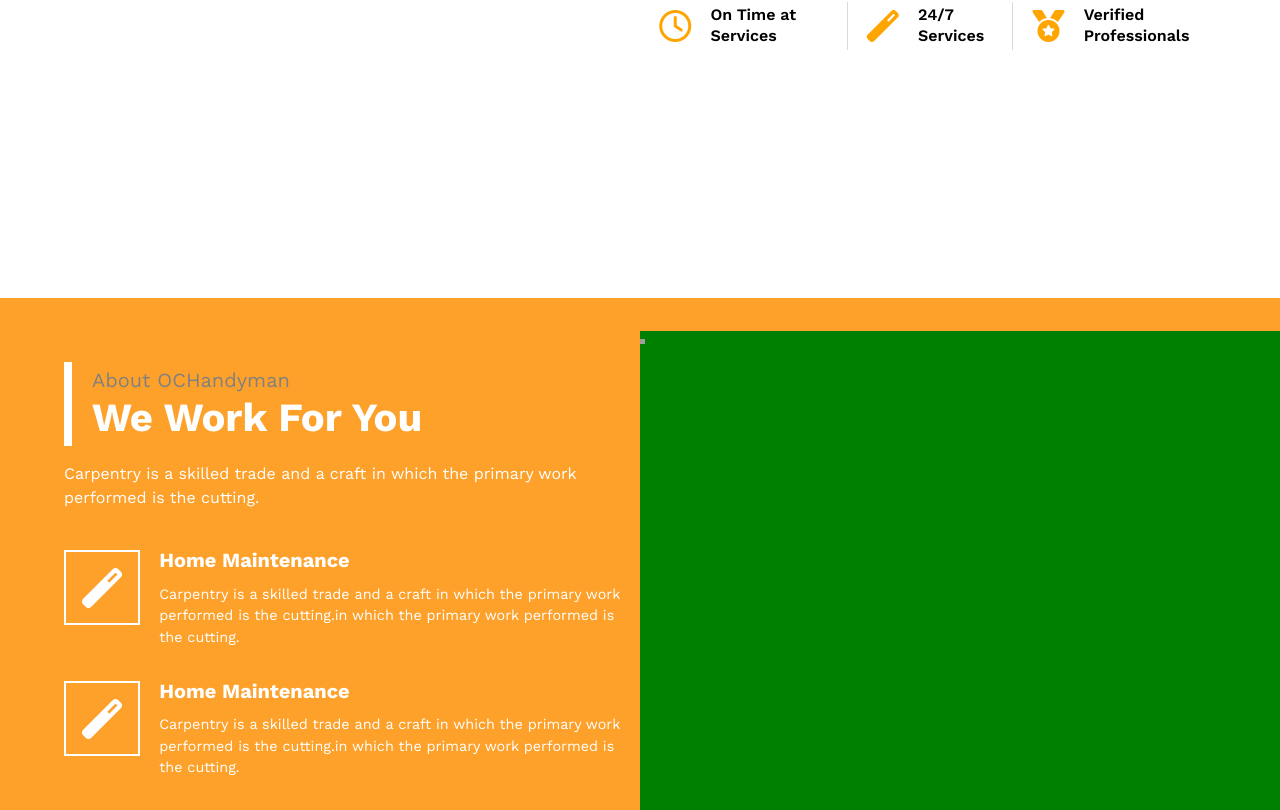
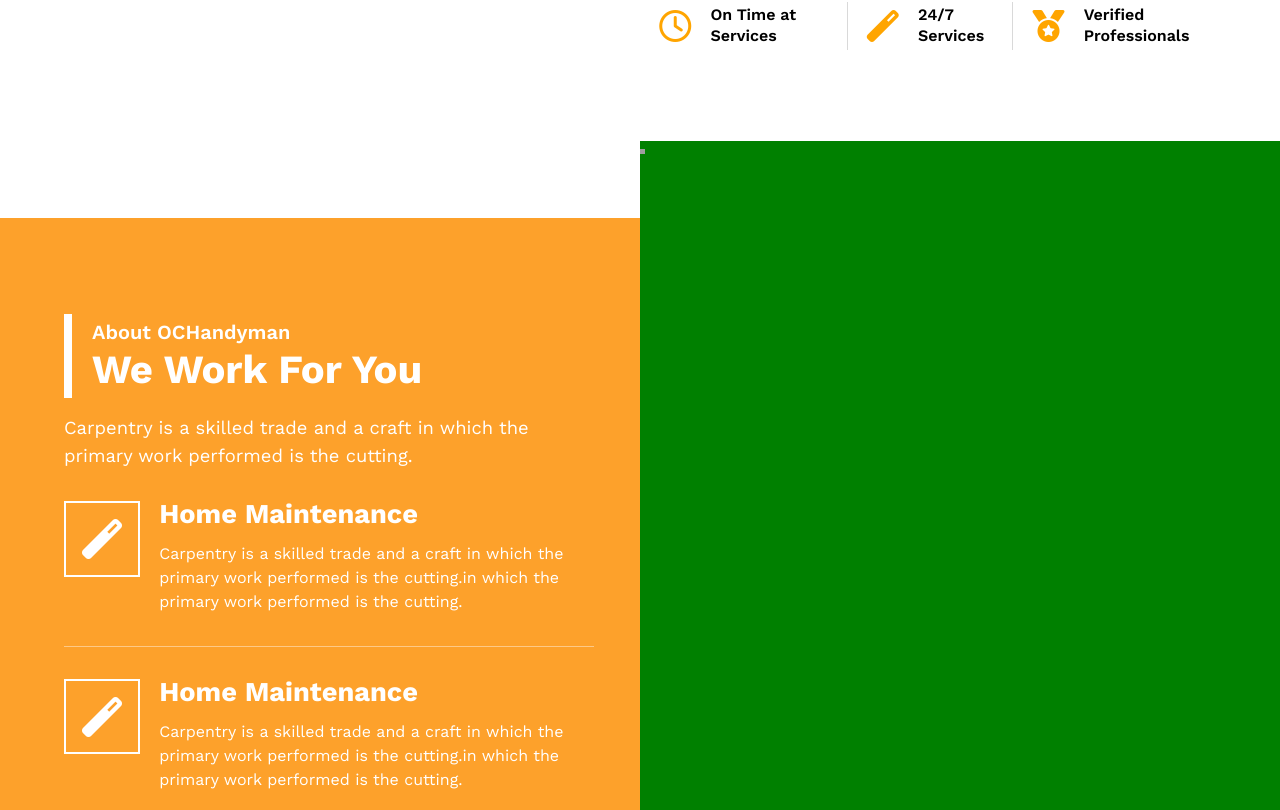
Before and after one commit to Michelobe/oc-handyman, a React (Create React App) app: page / in a window 1280 px wide. Shown: the part 1490-2300 px from the top of the page. Built offline with nearby package versions, Linux system fonts and the light colour scheme; grey boxes are pictures that could not be loaded.

Commit message:
Optimized Special Services area, because of this, I was able to set the surrounding margins better. With more optimization, there may be adjustments.  Committing changes and pushing to github to test changes live.

```diff
--- a/src/scss/components/introSection.css
+++ b/src/scss/components/introSection.css
@@ -2,8 +2,8 @@
 
 /* CONTAINER ======= */
 .introSection .introSectionContainer {
-    margin-top: 12rem;
-    margin-bottom: 13rem;
+    margin-top: 10rem;
+    margin-bottom: 17rem;
     display: flex;
     flex-flow: row wrap;
 }
@@ -99,6 +99,9 @@
 
 
 @media only screen and (max-width: 1725px) {
+    .introSection .introSectionContainer {
+        margin-bottom: 15rem;
+    }
     .introSection .introSectionContainer .leftColumn .lgPlaceholder {
         width: 67%;
         height: 85%;
@@ -112,6 +115,7 @@
 @media only screen and (max-width: 1610px) {
     .introSection .introSectionContainer {
         margin-top: 10rem;
+        margin-bottom: 12rem;
     }
     .introSection .introSectionContainer .leftColumn .lgPlaceholder {
         height: 77%;
@@ -134,6 +138,7 @@
 @media only screen and (max-width: 1460px) {
     .introSection .introSectionContainer {
         margin-top: 3.5rem;
+        margin-bottom: 10rem;
     }
     .introSection .introSectionContainer .leftColumn .lgPlaceholder {
         height: 67%;
@@ -148,6 +153,9 @@
     }
 }
 @media only screen and (max-width: 1303px) {
+    .introSection .introSectionContainer {
+        margin-bottom: 8rem;
+    }
     .introSection .introSectionContainer .leftColumn .lgPlaceholder {
         height: 62%;
     }
@@ -169,6 +177,11 @@
     }
     .introSection .introSectionContainer .leftColumn .smPlaceholder {
         height: 42%;
+    }
+}
+@media only screen and (max-width: 1200px) {
+    .introSection .introSectionContainer {
+        margin-bottom: 4rem;
     }
 }
 @media only screen and (max-width: 1105px) {
@@ -234,6 +247,7 @@
     }
     .introSection .introSectionContainer .rightColumn {
         width: 100%;
+        height: 29rem;
     }
     .introSection .introSectionContainer .rightColumn .quickInfo .quickInfoCard{
         flex-flow: row;
@@ -275,6 +289,14 @@
         right: 28%;
         top: 29%;
     }
+    .introSection .introSectionContainer .rightColumn {
+        height: 30rem;
+    }
+}
+@media only screen and (max-width: 662px) {
+    .introSection .introSectionContainer .rightColumn {
+        height: 32rem;
+    }
 }
 @media only screen and (max-width: 600px) {
     .introSection .introSectionContainer .leftColumn .lgPlaceholder {
@@ -287,6 +309,9 @@
         height: 55%;
         right: 16%;
         top: 30%
+    }
+    .introSection .introSectionContainer .rightColumn{
+        height: 38rem;
     }
     .introSection .introSectionContainer .rightColumn .infoDiv{
         border: none;
--- a/src/scss/components/specialServices.css
+++ b/src/scss/components/specialServices.css
@@ -2,7 +2,7 @@
 .specialServicesSection{
     background: #FDA12B;
     color: white;
-    padding: 4rem 0;
+    padding: 6rem 0 4.5rem 0;
     margin: 6rem 0;
     position: relative;
     height: 31.65rem;
@@ -10,31 +10,33 @@
 
 /* LEFT COLUMN */
 .specialServicesSection .leftColumn {
-    width: 50%;
+    max-width: 44%;
 }
 .specialServicesSection .leftColumn .headerDiv {
-    border-left: 0.5rem solid white;
+    border-left: 0.5rem solid rgb(255, 255, 255);
     margin-bottom: 1rem;
 }
 .specialServicesSection .leftColumn .headerDiv > h4 {
     font-size: 1.25rem;
-    color: gray;
     padding: 0.5rem 0 0.25rem 1.25rem;
+    font-weight: 600;
 }
 .specialServicesSection .leftColumn .headerDiv > h2 {
     font-size: 2.5rem;
     padding: 0.25rem 0 0.5rem 1.25rem;
     font-weight: bold;
 }
-.specialServicesSection .leftColumn .headerInfo{
-    margin-bottom: 2.5rem;
-}
 .specialServicesSection .leftColumn .headerInfo > .columnContent{
     line-height: 1.5;
+    font-size: 1.15rem;
 }
 .specialServicesSection .leftColumn .quickInfo .quickInfoCard{
     display: flex;
     flex-flow: row nowrap;
+    padding: 3rem 0;
+}
+.specialServicesSection .leftColumn .quickInfo .quickInfoCard:nth-of-type(1){
+    border-bottom: 1px solid rgba(255, 255, 255, 0.428);
 }
 .specialServicesSection .leftColumn .quickInfo .quickInfoCard .infoIconContainer{
     border: 2px solid white;
@@ -46,137 +48,59 @@
     font-size: 2.5rem;
 }
 .specialServicesSection .leftColumn .quickInfo .quickInfoCard .infoCardContent > h5{
-    font-size: 1.25rem;
+    font-size: 1.7rem;
     font-weight: bold;
     margin-bottom: .85rem;
 }
 .specialServicesSection .leftColumn .quickInfo .quickInfoCard .infoCardContent .columnContent{
     line-height: 1.5;
-    margin-bottom: 2rem;
-    font-size: .9rem;
 }
 
 /* RIGHT COLUMN */
 .specialServicesSection .imgContainer {
-    position: relative;
+    position: absolute;
     left: 50%;
-    top: -30rem;
-    height: 139.2%;
+    height: 47rem;
     width: 50%;
+    top: -4.85rem;
     background-color: green;
 }
 
 
 /* BREAKPOINTS */
-/*
-@media only screen and (max-width: 1900px){
-    .container{
-        width: 1750px;
+
+@media only screen and (max-width: 1775px){
+    .specialServicesSection .leftColumn {
+        max-width: 46%;
+    }
+    .specialServicesSection .leftColumn .quickInfo .quickInfoCard{
+        padding: 2rem 0;
     }
 }
-*/
-/*
-@media only screen and (max-width: 1800px){
-    .container{
-        width: 1650px;
+@media only screen and (max-width: 1200px){
+    .specialServicesSection{
+        padding: 6rem 0 0 0;
+    }
+    .specialServicesSection .leftColumn {
+        max-width: 100%;
+    }
+    .specialServicesSection .imgContainer {
+        display: none;
     }
 }
-*/
-/*
-@media only screen and (max-width: 1700px){
-    .container{
-        width: 1550px;
+@media only screen and (max-width: 767px){
+    .specialServicesSection{
+        height: 62rem;
+        margin: 0;
+        padding: 3rem 0 0 0;
+        margin-bottom: 5rem;
+    }
+    .specialServicesSection .imgContainer {
+        left: 0;
+        width: 100%;
+        display: block;
+        position: static;
+        height: 28rem;
+        margin-bottom: 3rem;
     }
 }
-*/
-/*
-@media only screen and (max-width: 1600px){
-    .container{
-        width: 1450px;
-    }
-}
-*/
-/*
-@media only screen and (max-width: 1500px){
-    .container{
-        width: 1350px;
-    }
-}
-*/
-/*
-@media only screen and (max-width: 1400px){
-    .container{
-        width: 1250px;
-    }
-}
-*/
-/*
-@media only screen and (max-width: 1300px){
-    .container{
-        width: 1150px;
-    }
-}
-*/
-/*
-@media only screen and (max-width: 1200px){
-    .container{
-        width: 1050px;
-    }
-}
-*/
-/*
-@media only screen and (max-width: 1120px){
-    .container{
-        width: 950px;
-    }
-}
-*/
-/*
-@media only screen and (max-width: 1000px){
-    .container{
-        width: 880px;
-    }
-}
-*/
-/*
-@media only screen and (max-width: 920px){
-    .container{
-        width: 830px;
-    }
-}
-*/
-/*
-@media only screen and (max-width: 865px){
-    .container{
-        width: 790px;
-    }
-}
-*/
-/*
-@media only screen and (max-width: 820px){
-    .container{
-        width: 750px;
-    }
-}
-*/
-/*
-@media only screen and (max-width: 768px){
-    .container{
-        width: 738px;
-    }
-}
-*/
-/*
-@media only screen and (max-width: 767px){
-    .container{
-        width: 404px;
-    }
-}
-*/
-/*
-@media only screen and (max-width: 400px){
-    .container{
-        width: 365px;
-    }
-}
-*/
```
